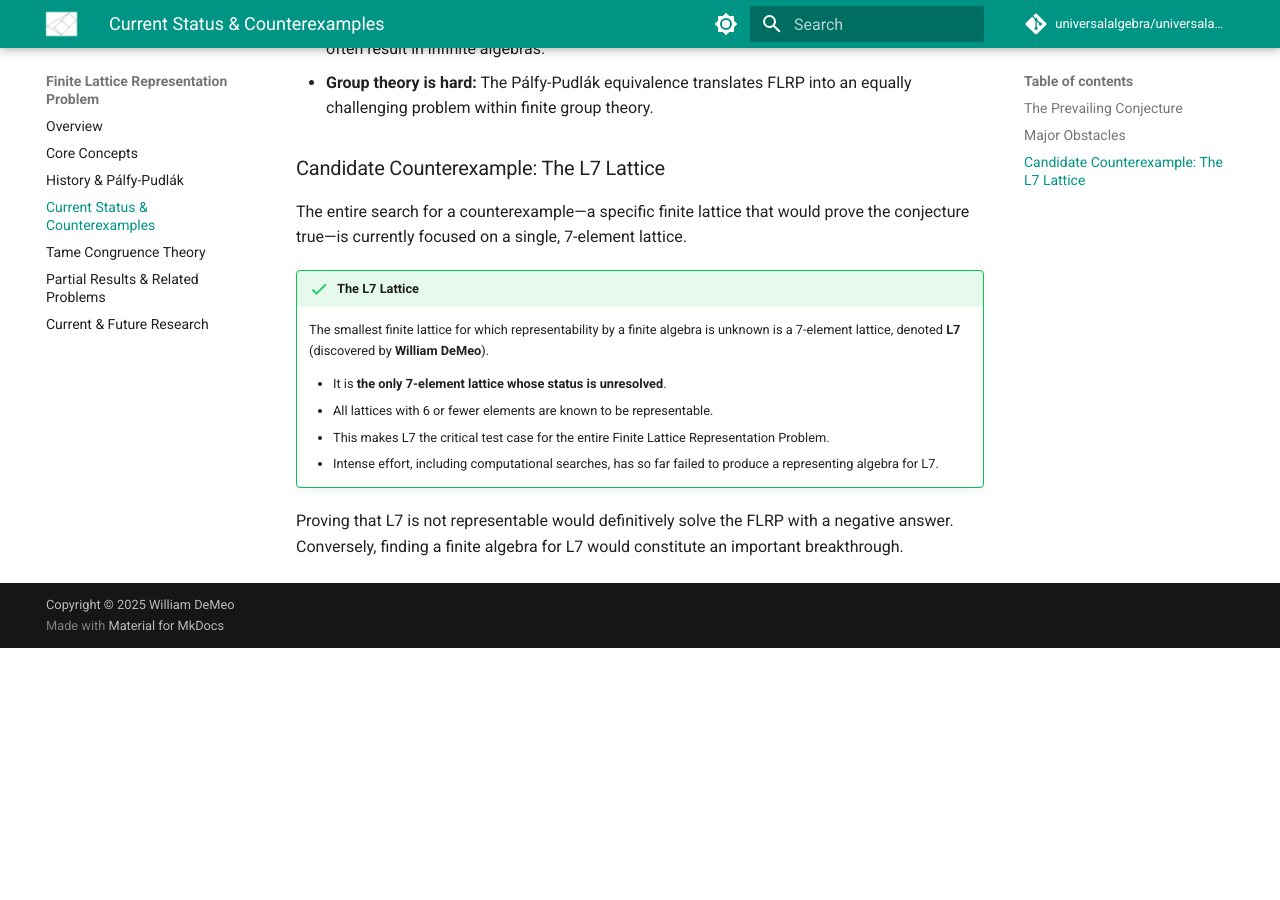
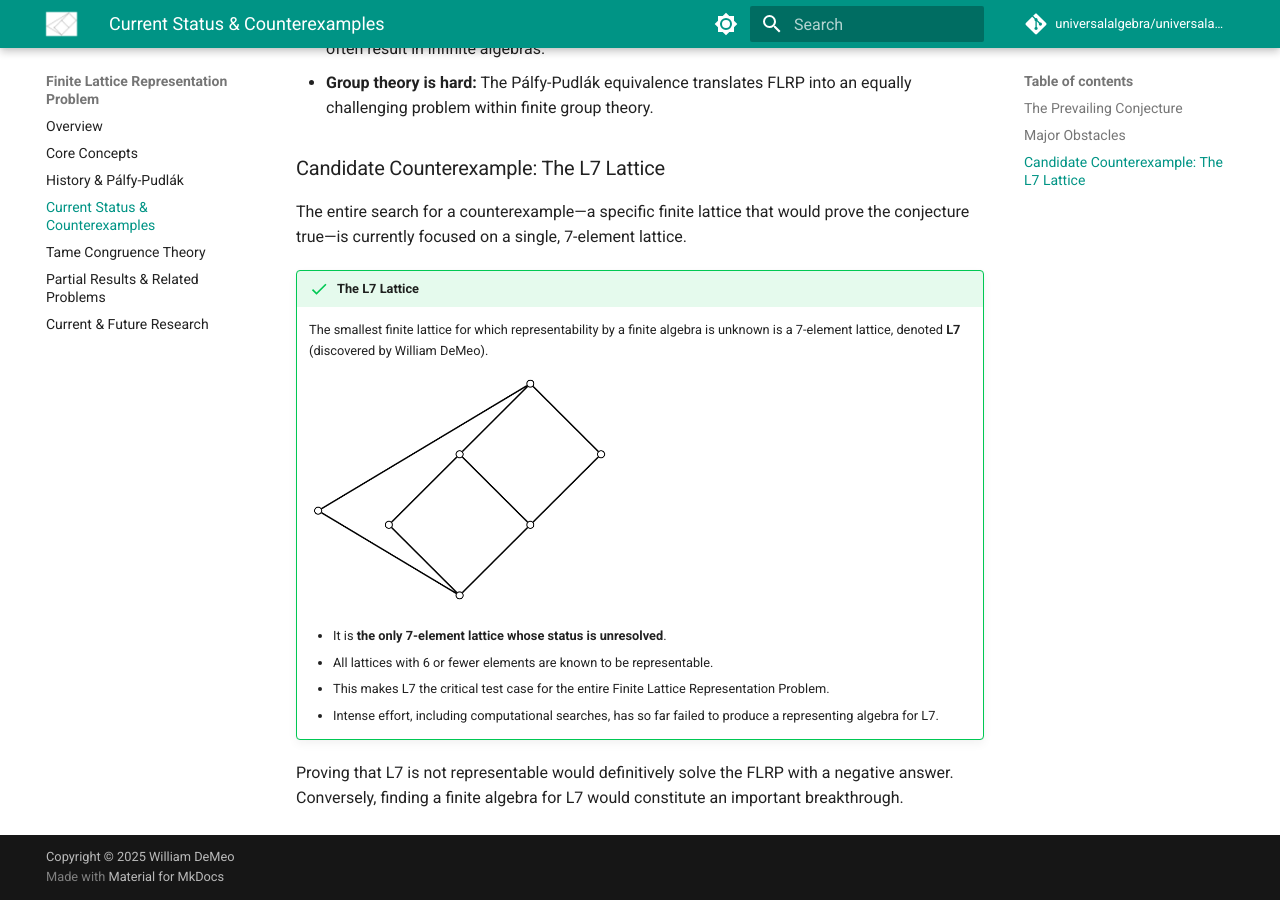
Before and after one commit to UniversalAlgebra/universalalgebra.org, an MkDocs documentation site: the page built from docs/flrp/status.md, in a window 1280 px wide and 900 px high, scrolled down 586 px. Built offline with MkDocs 1.6.1 and Material for MkDocs 9.7.7, drawn with Linux system fonts in a browser that asks for light colours; comment, search, counter and statistics services are not loaded; before the commit the page ends 1234 px from its top, so only the background shows below that.

Commit message:
add figure L7

```diff
--- a/docs/flrp/status.md
+++ b/docs/flrp/status.md
@@ -16,7 +16,9 @@ The entire search for a counterexample—a specific finite lattice that would pr
 
 !!! success "The L7 Lattice"
 
-    The smallest finite lattice for which representability by a finite algebra is unknown is a 7-element lattice, denoted **L7** (discovered by **William DeMeo**).
+    The smallest finite lattice for which representability by a finite algebra is unknown is a 7-element lattice, denoted **L7** (discovered by William DeMeo).
+
+    ![L7 lattice](../assets/l7.png){width=300 height=200}
 
     * It is **the only 7-element lattice whose status is unresolved**.
     * All lattices with 6 or fewer elements are known to be representable.
```
